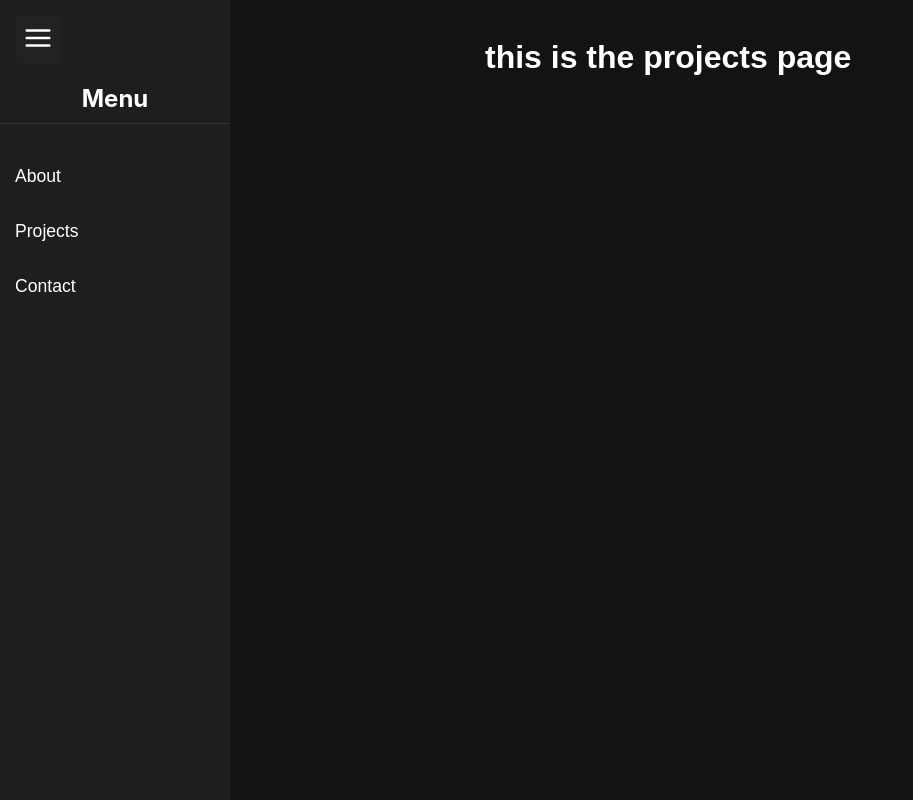
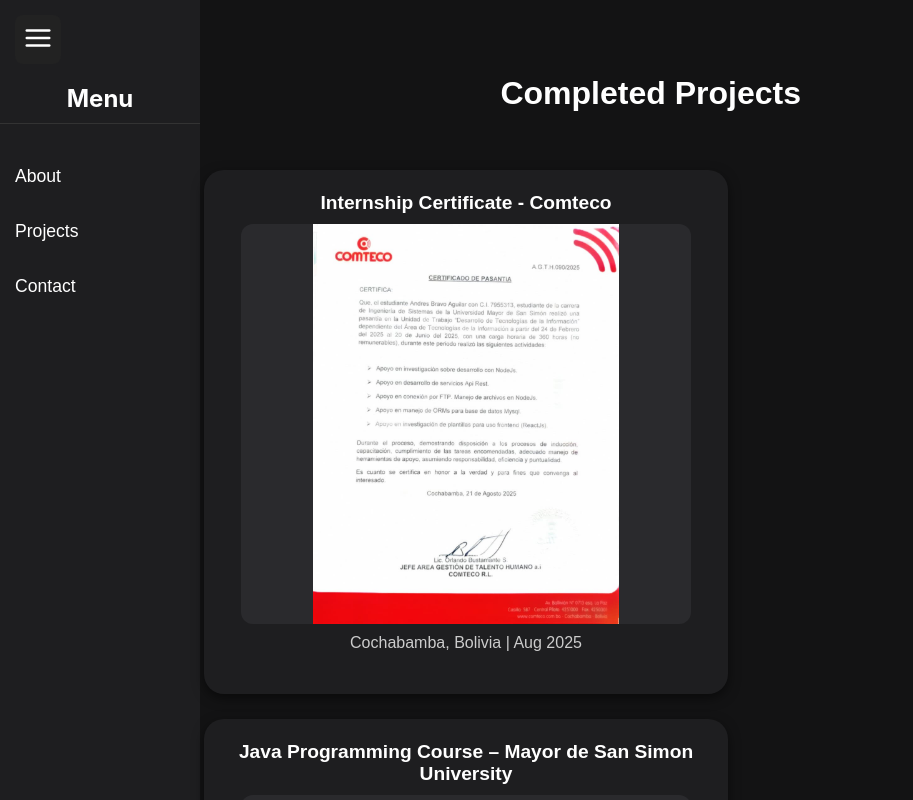
Before and after one commit to AndresBrav/My-Portfolio, a React (Vite) app: page /projects in a window 1280 px wide. Shown: the top 800 px of the page, without its empty margins (0-913 px from the left). Built offline with nearby package versions, Linux system fonts and the light colour scheme.

Commit message:
page of projects started

```diff
--- a/src/assets/styles/background.css
+++ b/src/assets/styles/background.css
@@ -20,9 +20,6 @@
 
 .container-dashboard {
     position: relative;
-    /* background: black; */
-    /* background-color: rgba(0, 0, 0, 0.95); 50% de intensidad */
-    /* background-color: white; */
     height: 100vh;
 }
 
@@ -217,6 +214,6 @@
 /* 💻 LAPTOP / PC */
 @media (min-width: 768px) {
     .sidebar.open {
-        width: 230px;
+        width: 200px;
     }
 }
--- a/src/components/Information/Contact.tsx
+++ b/src/components/Information/Contact.tsx
@@ -12,6 +12,8 @@
                     <h1 style={{ textAlign: "center", color: "white" }}>
                         this is the contact page
                     </h1>
+
+
                 </div>
             </div>
         </>
--- a/src/components/Information/Projects.tsx
+++ b/src/components/Information/Projects.tsx
@@ -1,4 +1,9 @@
 import Sidebar from "../Sidebar";
+import Card from "../Card";
+import redes from "../../assets/images/redes.jpg";
+import java from "../../assets/images/java.jpg";
+import spring from "../../assets/images/spring boot.jpg";
+import comteco from "../../assets/images/comteco.jpg";
 
 const Projects = () => {
     return (
@@ -8,10 +13,42 @@
 
                 <div className="container-dashboard">
                     <br />
-
+                    <br />
+                    <br />
                     <h1 style={{ textAlign: "center", color: "white" }}>
-                        this is the projects page
+                        Completed Projects
                     </h1>
+                    <br />
+                    <br />
+                    <div
+                        style={{
+                            display: "flex",
+                            justifyContent: "flex-start",
+                            flexWrap: "wrap",
+                            gap: "25px",
+                        }}
+                    >
+                        <Card
+                            title="Internship Certificate - Comteco"
+                            img={comteco}
+                            description="Cochabamba, Bolivia | Aug 2025 "
+                        />
+                        <Card
+                            title="Java Programming Course – Mayor de San Simon University"
+                            img={java}
+                            description="Cochabamba, Bolivia | Sep 2025"
+                        />
+                        <Card
+                            title="Spring Boot Framework Course – Mayor de San Simon University"
+                            img={spring}
+                            description="Cochabamba, Bolivia | Sep 2024"
+                        />
+                        <Card
+                            title="Information Routing in Networks - Mayor de San Simon University"
+                            img={redes}
+                            description="Cochabamba, Bolivia | Mar 2023 – Apr 2023"
+                        />
+                    </div>
                 </div>
             </div>
         </>
```
Also changed, not shown: src/assets/images/comteco.jpg, src/assets/images/java.jpg.
